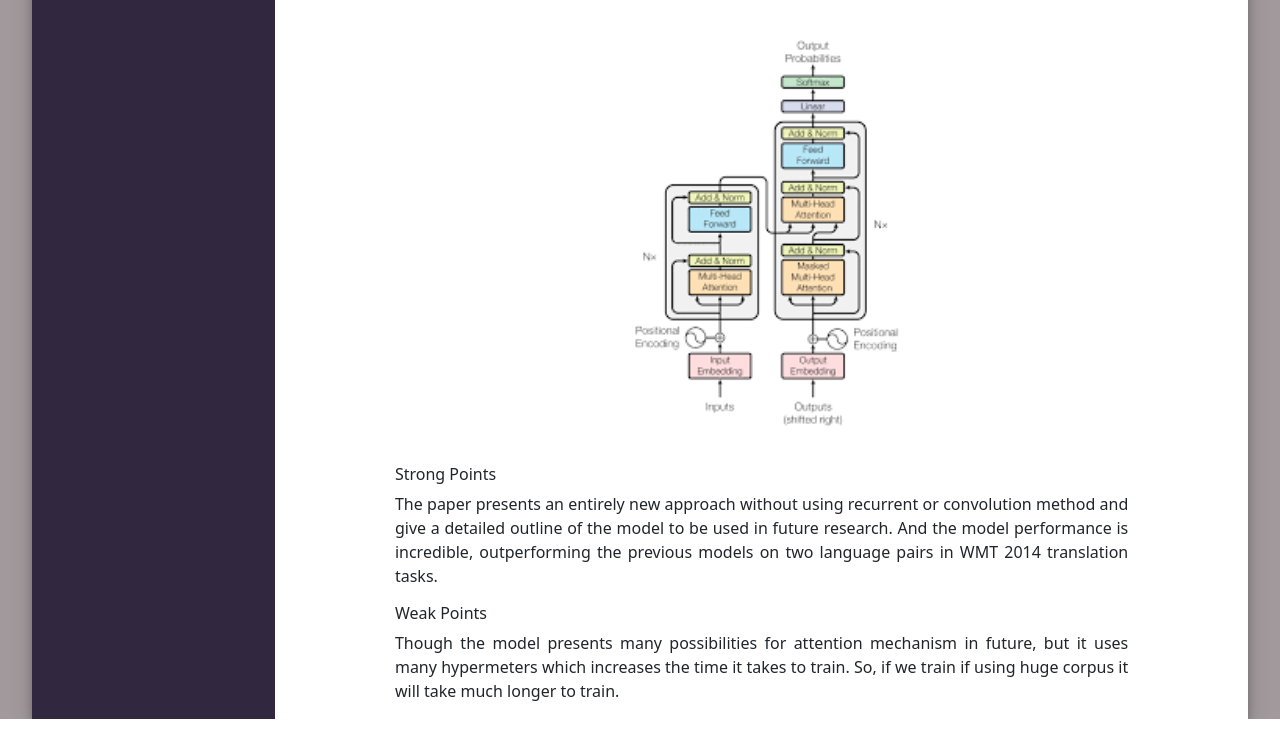
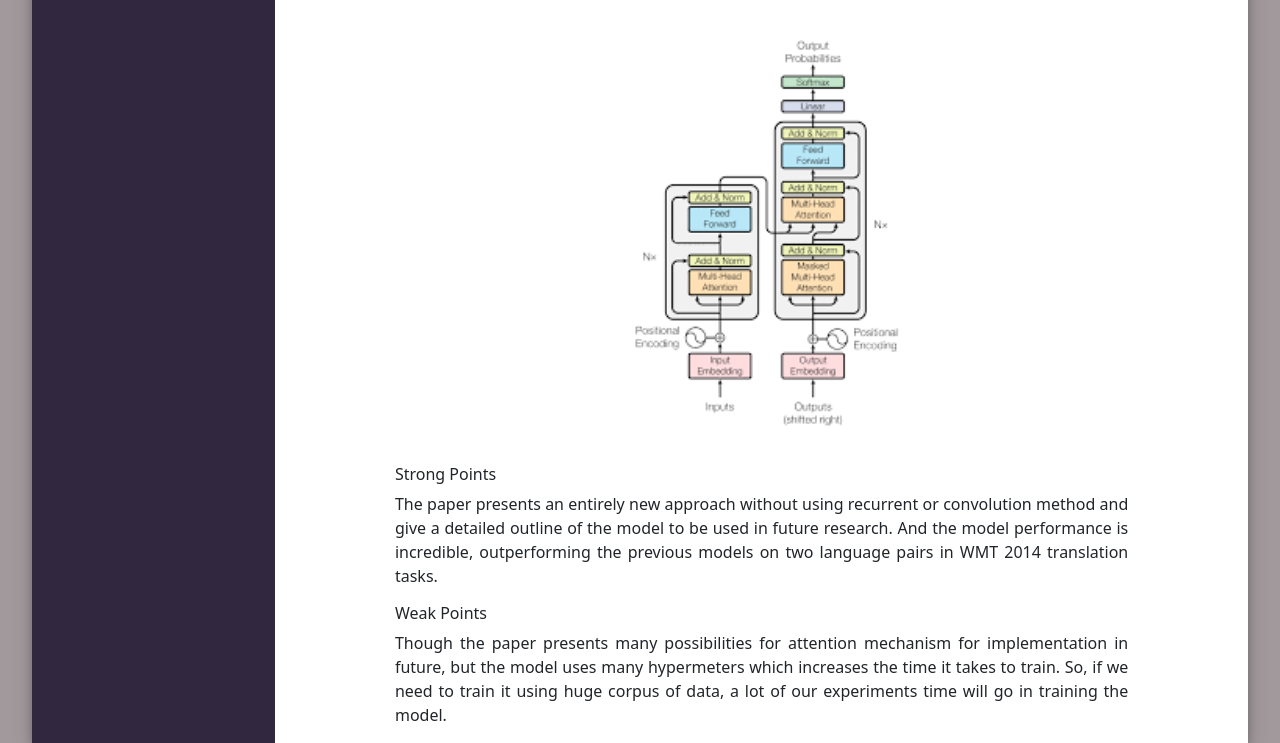
Before and after one commit to poojagaurav3/My-Portfolio, a plain HTML site: page attention.html in a window 1280 px wide. Shown: the part 656-1399 px from the top of the page. Before the commit the page ends 1375 px from the top, so only its background shows below. Drawn offline with nearby package versions, Linux system fonts and the light colour scheme.

```diff
--- a/attention.html
+++ b/attention.html
@@ -54,7 +54,7 @@
                             </p>
 
                             <h6>Weak Points</h6>
-                            <p>Though the model presents many possibilities for attention mechanism in future, but it uses many hypermeters which increases the time it takes to train. So, if we train if using huge corpus it will take much longer to train.
+                            <p>Though the paper presents many possibilities for attention mechanism for implementation in future, but the model uses many hypermeters which increases the time it takes to train. So, if we need to train it using huge corpus of data, a lot of our experiments time will go in training the model.
                             </p>
                         </div>
                     </div>
```
